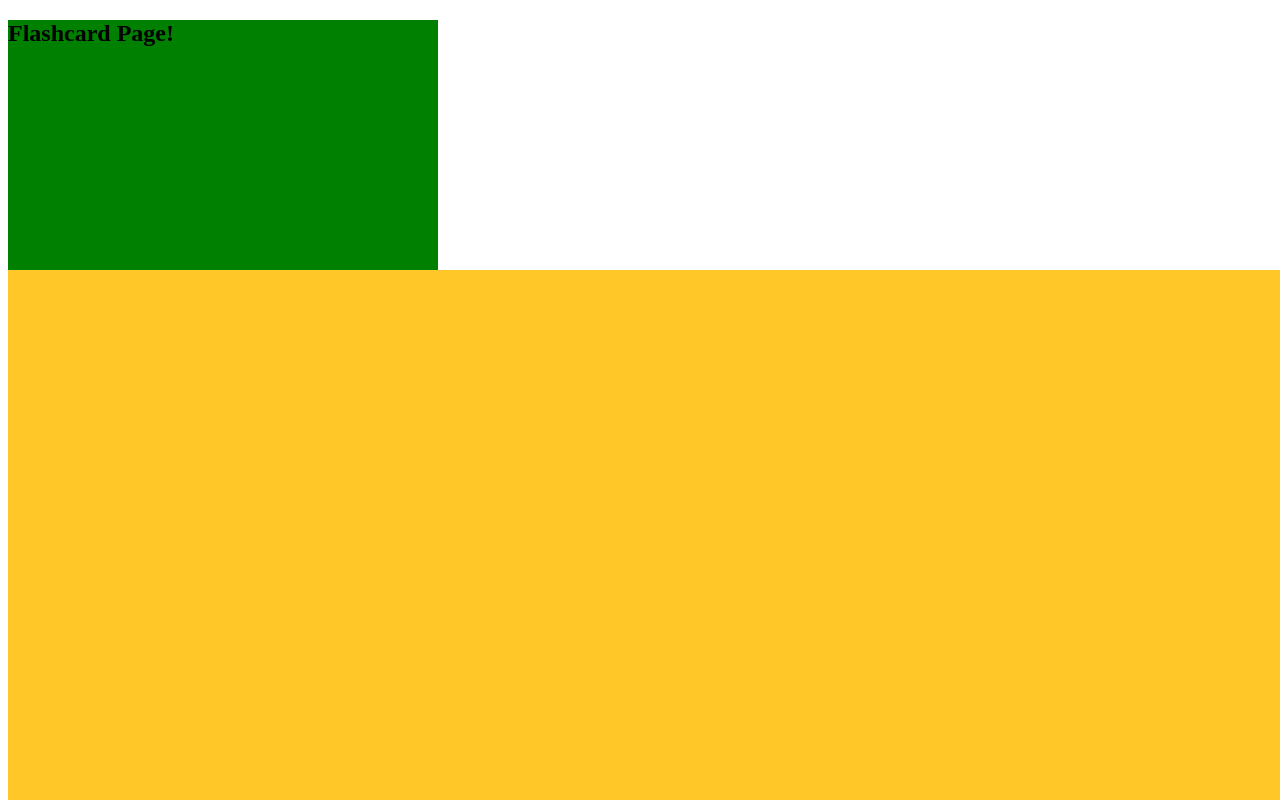
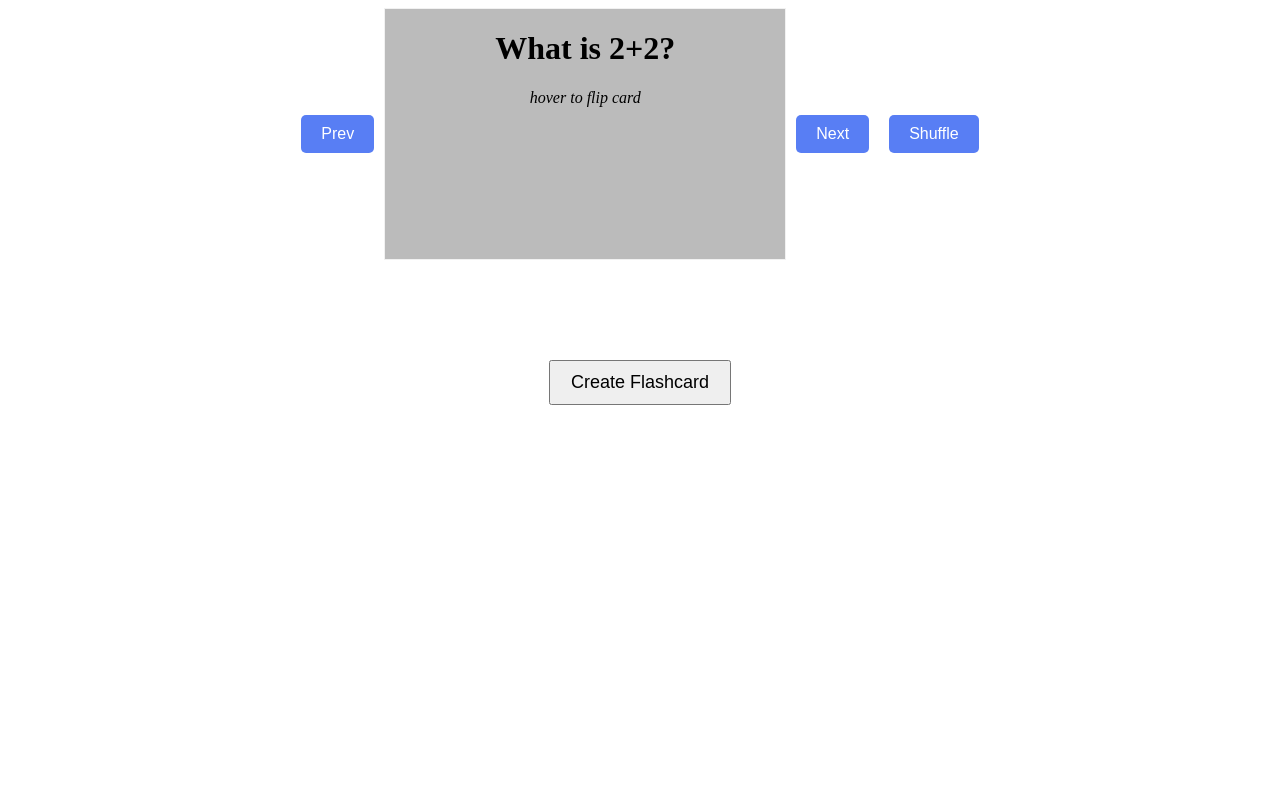
Before and after one commit to Booshrat/crammer-frontend, a React (Vite) app: page /flashcard in a window 1280 px wide. Shown: the top 800 px of the page. Built offline with nearby package versions, Linux system fonts and the light colour scheme.

Commit message:
flashcard

```diff
--- /dev/null
+++ b/src/components/Modal/index.jsx
@@ -0,0 +1,79 @@
+import React, { useState } from "react";
+import "./modal.css";
+
+function Modal({ addFlashcard }) {
+  const [modal, setModal] = useState(false);
+  const [question, setQuestion] = useState("");
+  const [answer, setAnswer] = useState("");
+  const [showAddedMessage, setShowAddedMessage] = useState(false);
+
+  const toggleModal = () => {
+    setModal(!modal);
+  };
+
+  const handleSave = (e) => {
+    e.preventDefault();
+    addFlashcard({ question, answer });
+    setQuestion("");
+    setAnswer("");
+
+    setShowAddedMessage(true);
+
+    setTimeout(() => {
+        setShowAddedMessage(false);
+        setModal(false);
+      }, 3000);
+  };
+
+  return (
+    <>
+      <button onClick={toggleModal} className="btn-modal">
+        Create Flashcard
+      </button>
+
+
+
+      {modal && (
+        <div className="modal">
+          <div onClick={toggleModal} className="overlay"></div>
+          <div className="modal-content">
+            {showAddedMessage && (
+                    <div className="flashcard-added-message">Flashcard added</div>
+            )}
+            <h2 style={{ textAlign: "center" }}>Add Flashcard</h2>
+            <p>
+              <form onSubmit={handleSave}>
+                <label for="question">Question:</label>
+                <textarea
+                  class="input"
+                  id="question"
+                  value={question}
+                  onChange={(e) => setQuestion(e.target.value)}
+                  placeholder="Type the question here.."
+                  rows="2"
+                ></textarea>
+                <label for="answer">Answer:</label>
+                <textarea
+                  class="input"
+                  id="answer"
+                  value={answer}
+                  onChange={(e) => setAnswer(e.target.value)}
+                  rows="4"
+                  placeholder="Type the answer here.."
+                ></textarea>
+                <button type="submit" id="save-btn">
+                  Save
+                </button>
+              </form>
+            </p>
+            <button className="close-modal" onClick={toggleModal}>
+              &times;
+            </button>
+          </div>
+        </div>
+      )}
+    </>
+  );
+}
+
+export default Modal;
--- /dev/null
+++ b/src/components/Modal/modal.css
@@ -0,0 +1,89 @@
+body.active-modal {
+    overflow-y: hidden;
+}
+
+.btn-modal {
+    padding: 10px 20px;
+    display: block;
+    margin: 100px auto 0;
+    font-size: 18px;
+}
+
+.modal, .overlay {
+    width: 100vw;
+    height: 100vh;
+    top: 0;
+    left: 0;
+    right: 0;
+    bottom: 0;
+    position: fixed;
+}
+
+.overlay {
+    background: rgba(49,49,49,0.8);
+}
+.modal-content {
+    position: absolute;
+    top: 40%;
+    left: 50%;
+    transform: translate(-50%, -50%);
+    line-height: 1.4;
+    background: #f1f1f1;
+    padding: 14px 28px;
+    border-radius: 3px;
+    max-width: 600px;
+    min-width: 300px;
+}
+
+.close-modal {
+    position: absolute;
+    top: 10px;
+    right: 10px;
+    padding: 5px 7px;
+}
+
+
+
+
+
+
+label {
+    color: #363d55;
+    font-weight: 600;
+    margin-bottom: 0.3em;
+  }
+  textarea {
+    width: 100%;
+    padding: 0.7em 0.5em;
+    border: 1px solid #d0d0d0;
+    outline: none;
+    color: #414a67;
+    border-radius: 0.3em;
+    resize: none;
+  }
+  textarea:not(:last-child) {
+    margin-bottom: 1.2em;
+  }
+  textarea:focus {
+    border-color: #363d55;
+  }
+  #save-btn {
+    font-size: 1em;
+    background-color: #587ef4;
+    color: #ffffff;
+    padding: 0.6em 0;
+    border-radius: 0.3em;
+    font-weight: 600;
+    width: 100%; /* Adjusts the width to fit the content */
+    text-align: center; /* Centers the text inside the button */
+  }
+
+
+  .flashcard-added-message {
+    background-color: #28a745; /* Green background */
+    color: white;
+    padding: 10px 20px;
+    border-radius: 5px;
+    box-shadow: 0 2px 4px rgba(0, 0, 0, 0.2);
+    text-align: center;
+  }
--- a/src/components/index.js
+++ b/src/components/index.js
@@ -1,3 +1,4 @@
 export { default as RegisterForm } from './RegisterForm';
 export { default as LoginForm } from './LoginForm';
 export { default as BackButton} from './BackButton';
+export { default as Modal} from './Modal';
--- a/src/pages/Flashcard/index.css
+++ b/src/pages/Flashcard/index.css
@@ -1,24 +1,61 @@
-.maincontainer {
+.flashcard-container {
+    display: flex;
+    align-items: center;
+    justify-content: center;
+  }
+
+  .flashcard-container button {
+    font-size: 1em;
+    padding: 10px 20px;
+    margin: 0 10px;
+    background-color: #587ef4; /* Blue background */
+    color: white;
+    border: none;
+    border-radius: 5px;
+    cursor: pointer;
+    transition: background-color 0.3s ease;
+  }
+
+  .flashcard-container button:hover {
+    background-color: #405cb4; /* Darker blue on hover */
+  }
+
+.flip-card {
+    background-color: transparent;
+    width: 400px;
+    height: 250px;
+    border: 1px solid #f1f1f1;
+    perspective: 1000px;
+  }
+
+  .flip-card-inner {
     position: relative;
-    width: 430px;
-    height: 250px;
-    background: green;
-}
+    width: 100%;
+    height: 100%;
+    text-align: center;
+    transition: transform 0.8s;
+    transform-style: preserve-3d;
+  }
 
-.card {
+  .flip-card:hover .flip-card-inner {
+    transform: rotateY(180deg);
+  }
+
+  .flip-card-front, .flip-card-back {
     position: absolute;
     width: 100%;
     height: 100%;
-    transform-style: preserve-3d;
-    transition: all 0.5s ease;
-    background: yellow;
-}
+    -webkit-backface-visibility: hidden;
+    backface-visibility: hidden;
+  }
 
-.front{
-    position: absolute;
-    width:100%;
-    height: 100%;
-    backface-visibility: hidden;
-    background: #ffc728;
-    color: #333
-}
+  .flip-card-front {
+    background-color: #bbb;
+    color: black;
+  }
+
+  .flip-card-back {
+    background-color: dodgerblue;
+    color: white;
+    transform: rotateY(180deg);
+  }
--- a/src/pages/Flashcard/index.jsx
+++ b/src/pages/Flashcard/index.jsx
@@ -1,28 +1,69 @@
-import React from 'react';
-import './index.css'
+import React, { useState } from 'react';
+import './index.css';
+import { Modal } from '../../components';
+
+const initialFlashcards  = [
+    { question: 'What is 2+2?', answer: '4' },
+    { question: 'What is the capital of France?', answer: 'Paris' },
+    { question: 'What is 5x5?', answer: '25' },
+    { question: 'What is 10x10?', answer: '100' },
+    { question: 'What is 6x8?', answer: '48' },
+];
 
 const FlashCard = () => {
+    const [flashcards, setFlashcards] = useState(initialFlashcards);
+    const [currentIndex, setCurrentIndex] = useState(0);
+
+    const shuffleFlashcards = () => {
+        const shuffled = [...flashcards];
+        for (let i = shuffled.length - 1; i > 0; i--) {
+            const j = Math.floor(Math.random() * (i + 1));
+            [shuffled[i], shuffled[j]] = [shuffled[j], shuffled[i]];
+        }
+        setFlashcards(shuffled);
+        setCurrentIndex(0); // Reset to the first card
+    };
+
+    const goNext = () => {
+        setCurrentIndex((prevIndex) => (prevIndex + 1) % flashcards.length);
+    };
+
+    const goPrev = () => {
+        setCurrentIndex((prevIndex) => (prevIndex - 1 + flashcards.length) % flashcards.length);
+    };
+
+    const addFlashcard = (newCard) => {
+        setFlashcards([...flashcards, newCard])
+    }
+
+    const currentCard = flashcards[currentIndex];
+    console.log(flashcards)
 
     return (
         <>
-        <div class="maincontainer">
-            <h2>Flashcard Page!</h2>
-        </div>
+            <div className="flashcard-container">
+                <button onClick={goPrev}>Prev</button>
 
-        <div class="card">
+                <div className="flip-card">
+                    <div className="flip-card-inner">
+                        <div className="flip-card-front">
+                            <h1>{currentCard.question}</h1>
+                            <span><i>hover to flip card</i></span>
+                        </div>
+                        <div className="flip-card-back">
+                            <h1>{currentCard.answer}</h1>
+                        </div>
+                    </div>
+                </div>
+                <button onClick={goNext}>Next</button>
+                <br />
+                <button onClick={shuffleFlashcards} style={{justifyItems: 'center'}}>Shuffle</button>
 
-        </div>
-
-        <div class="front">
-
-        </div>
-
-        <div class="back">
-
-        </div>
+            </div>
+            <Modal addFlashcard={addFlashcard}/>
 
         </>
-    )
-}
+    );
+};
 
 export default FlashCard;
```
